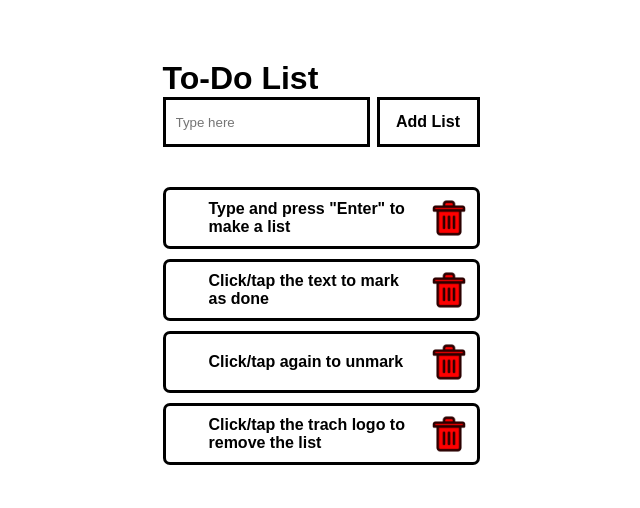
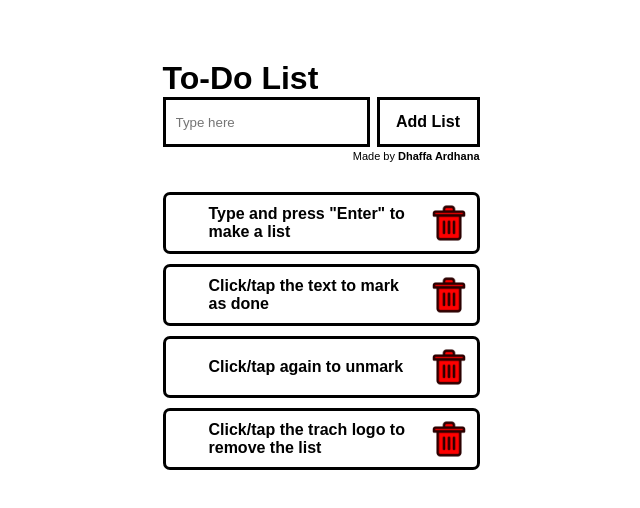
Before and after one commit to dhaffaardhana2002/todo-list, a plain HTML site: page index.html in a window 1280 px wide. Shown: the whole page, without its empty margins (319-959 px from the left). Drawn offline with Linux system fonts and the light colour scheme.

Commit message:
Add signature

```diff
--- a/index.html
+++ b/index.html
@@ -17,6 +17,7 @@
 			<input type="text" name="text" id="text" placeholder="Type here"></input>
 			<button id="add">Add List</button>
 		</section>
+		<p id="maded"><span>Made by</span> Dhaffa Ardhana</p>
 		<ul id="lists">
 			<li>
 				<img class="check" src="img/check.png" alt="Check logo">
--- a/style.css
+++ b/style.css
@@ -20,7 +20,6 @@ main {
     display: grid;
     grid-template-columns: 1fr 110px;
     height: 50px;
-  margin-bottom: 40px;
 }
 
 #text {
@@ -41,6 +40,18 @@ main {
     background-color: black;
     border-color: black;
     color: white;
+}
+
+#maded {
+    margin-top: 3px;
+    margin-bottom: 30px;
+    text-align: right;
+    font-size: 11px;
+    font-weight: bold;
+}
+
+#maded span {
+    font-weight: normal;
 }
 
 li {
```
Lines whose indentation alone changed are shown as unchanged.
